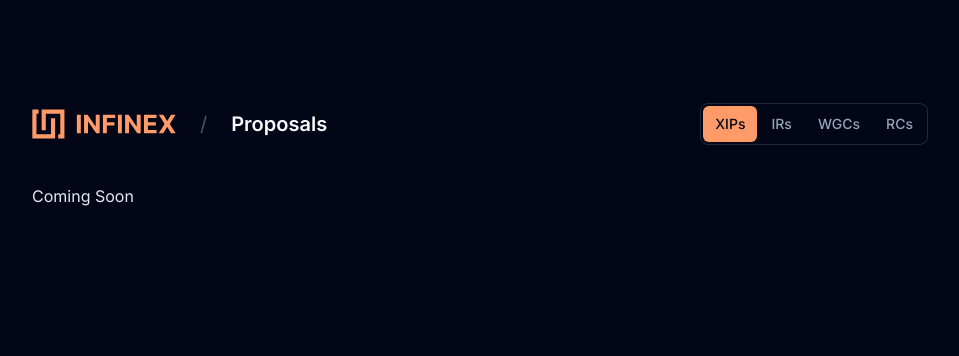
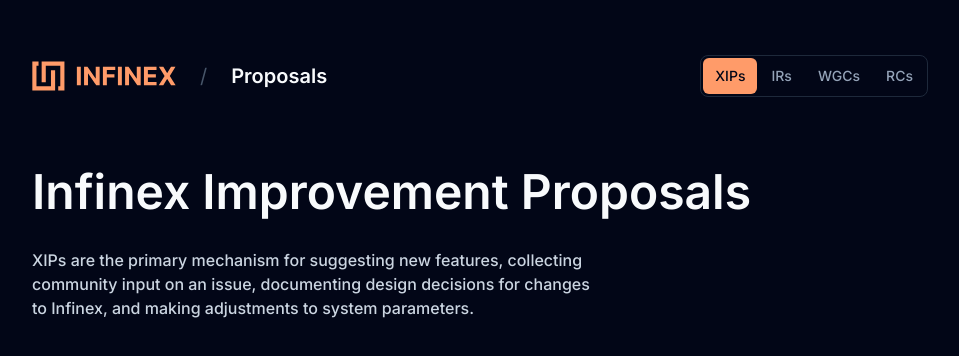
Before and after one commit to infinex-xyz/proposals, a Next.js app: page / in a window 1280 px wide. Shown: the top 356 px of the page, without its empty margins (160-1119 px from the left). Built offline with nearby package versions, Linux system fonts and the light colour scheme.

Commit message:
Updating homepage

```diff
--- a/src/app/page.tsx
+++ b/src/app/page.tsx
@@ -1,12 +1,16 @@
 import { Header } from '@/components/Header';
+import { PageContainer, PageIntro, PageTitle } from '@/components/UI';
 
 export default async function Home() {
   return (
-    <main className="flex min-h-screen flex-col items-center p-24">
-      <div className="flex w-full max-w-4xl flex-col">
-        <Header currentPage="XIPs" />
-        <p>Coming Soon</p>
-      </div>
-    </main>
+    <PageContainer>
+      <Header currentPage="XIPs" />
+      <PageTitle>Infinex Improvement Proposals</PageTitle>
+      <PageIntro>
+        XIPs are the primary mechanism for suggesting new features, collecting
+        community input on an issue, documenting design decisions for changes to
+        Infinex, and making adjustments to system parameters.
+      </PageIntro>
+    </PageContainer>
   );
 }
--- a/src/components/Header.tsx
+++ b/src/components/Header.tsx
@@ -58,7 +58,7 @@
 
 export function Header({ currentPage }: { currentPage: CurrentPage }) {
   return (
-    <div className="mb-8 flex items-center justify-between">
+    <div className="mb-16 flex items-center justify-between">
       <div className="flex items-center gap-6">
         <InfinexLogo className="w-36" />
         <div className="text-xl text-slate-600">/</div>
--- /dev/null
+++ b/src/components/UI.tsx
@@ -0,0 +1,21 @@
+export function PageContainer({ children }: { children: React.ReactNode }) {
+  return (
+    <main className="flex min-h-screen flex-col items-center p-12">
+      <div className="flex w-full max-w-4xl flex-col">{children}</div>
+    </main>
+  );
+}
+
+export function PageTitle({ children }: { children: React.ReactNode }) {
+  return (
+    <h1 className="mb-8 text-5xl font-semibold text-slate-50">{children}</h1>
+  );
+}
+
+export function PageIntro({ children }: { children: React.ReactNode }) {
+  return (
+    <p className="mb-8 max-w-xl text-base font-medium text-slate-300">
+      {children}
+    </p>
+  );
+}
```
